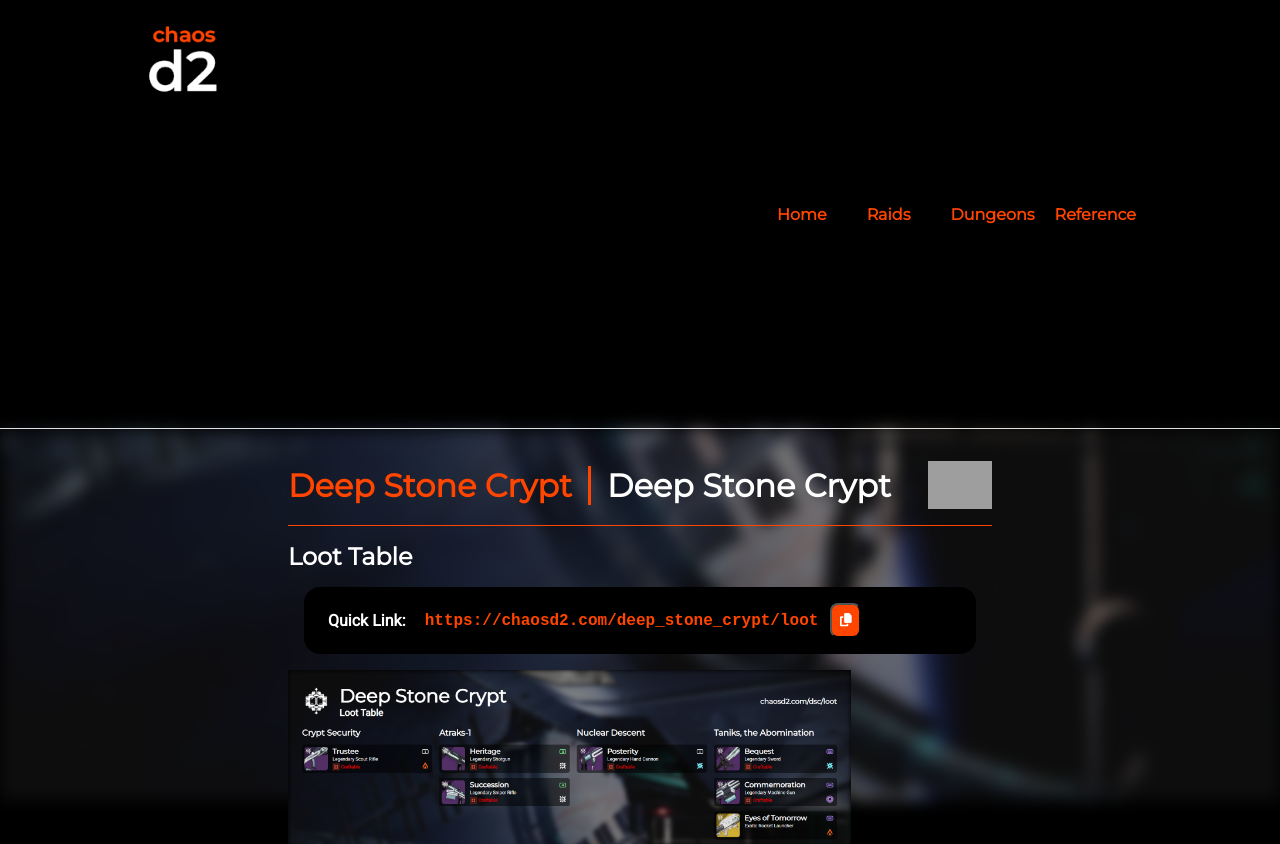
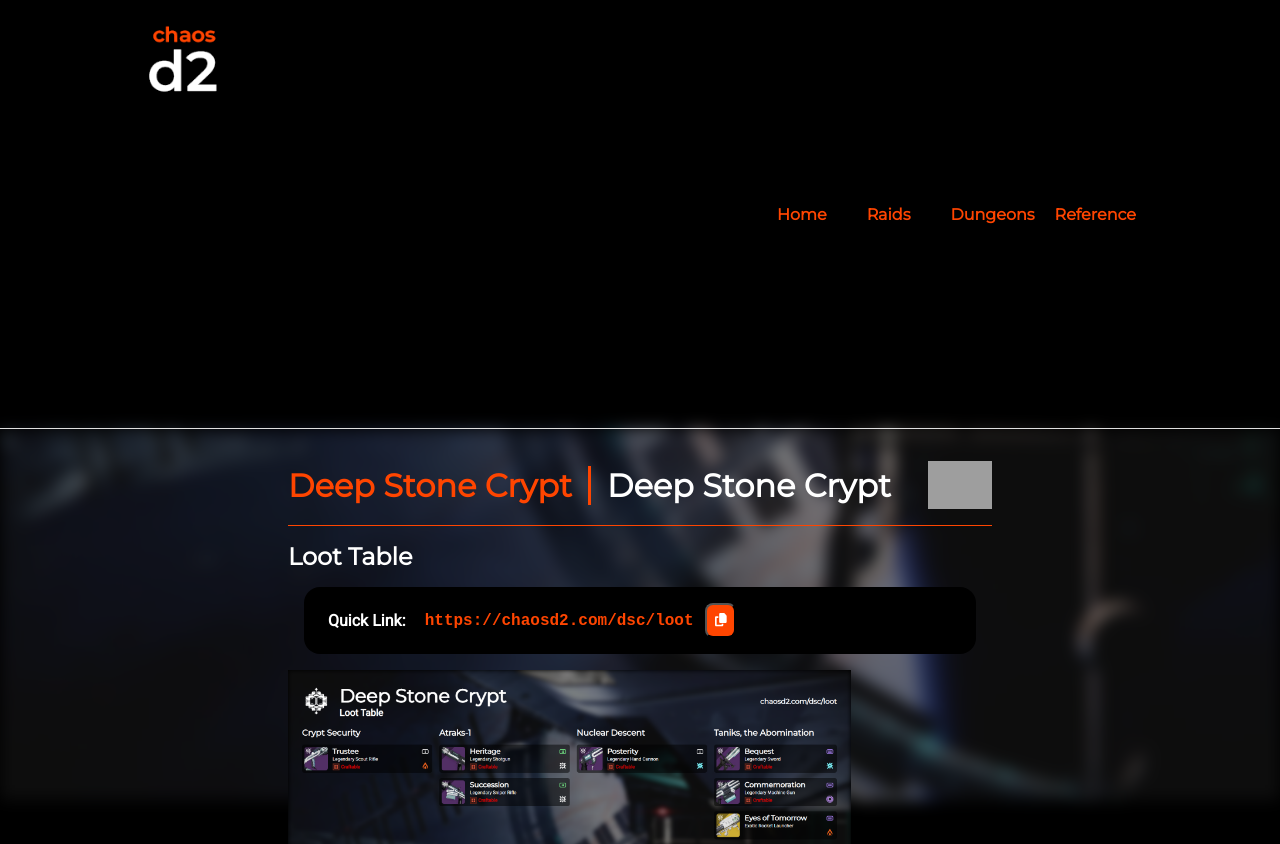
Before and after one commit to ChaosCantrip/chaosd2, a Next.js app: page /raids/deep_stone_crypt/loot in a window 1280 px wide. Shown: the top 844 px of the page. Built offline with nearby package versions, Linux system fonts and the light colour scheme; grey boxes are pictures that could not be loaded.

Commit message:
Fixed DSC Quick Link

```diff
--- a/app/(website)/raids/deep_stone_crypt/loot/page.js
+++ b/app/(website)/raids/deep_stone_crypt/loot/page.js
@@ -11,7 +11,7 @@ export const metadata = {
 export default function LootPage() {
     return (
         <EncounterPage
-            image_ql="/deep_stone_crypt/loot"
+            image_ql="/dsc/loot"
             encounter_name="Loot Table"
             map={EncounterMap}
         />
```
